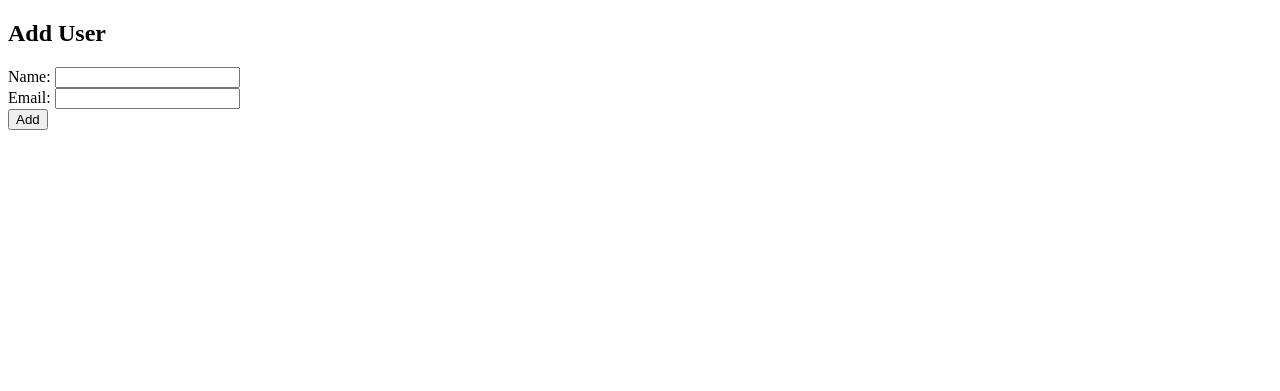
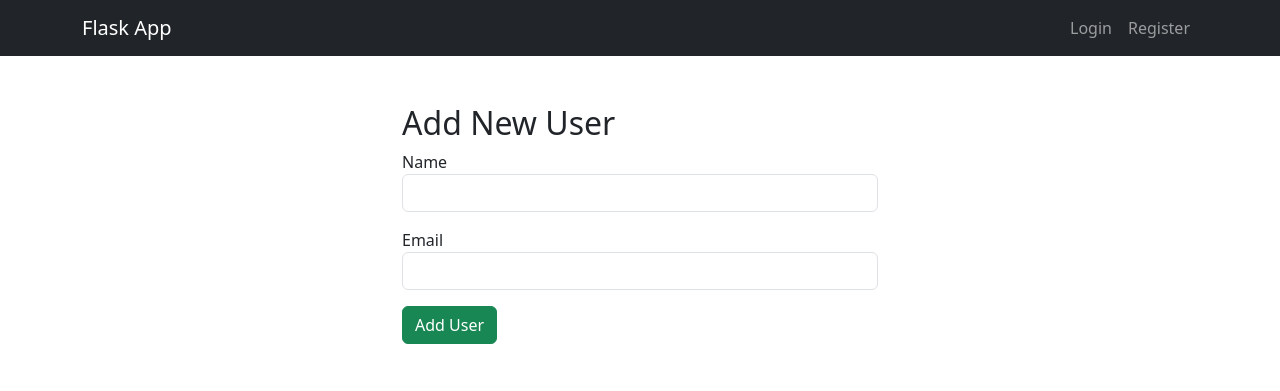
Before and after one commit to dhan2501/Simple-Flask-Project, a Flask app: page /add in a window 1280 px wide. Shown: the top 391 px of the page. Run offline with Flask 3, Linux system fonts and the light colour scheme.

Commit message:
authentication Login/ Registrations

```diff
--- a/app.py
+++ b/app.py
@@ -1,31 +1,46 @@
-from flask import Flask, render_template, request, redirect
+from flask import Flask, render_template, request, redirect, url_for, session
 from flask_sqlalchemy import SQLAlchemy
 from flask_admin import Admin
 from flask_admin.contrib.sqla import ModelView
+from werkzeug.security import generate_password_hash, check_password_hash
 
 app = Flask(__name__)
 
-# MySQL connection via SQLAlchemy
+# Database config
 app.config['SQLALCHEMY_DATABASE_URI'] = 'mysql+pymysql://root:@localhost/flaskdb'
 app.config['SQLALCHEMY_TRACK_MODIFICATIONS'] = False
-app.secret_key = 'supersecretkey'  # Required for Flask-Admin
+app.secret_key = 'supersecretkey'  # Needed for Flask sessions
 
 db = SQLAlchemy(app)
 
-# Model
+# User table (for demo content)
 class User(db.Model):
     __tablename__ = 'users'
     id = db.Column(db.Integer, primary_key=True)
     name = db.Column(db.String(100))
     email = db.Column(db.String(100))
 
-# Home page: List users
+# Admin table
+class AdminUser(db.Model):
+    __tablename__ = 'admins'
+    id = db.Column(db.Integer, primary_key=True)
+    username = db.Column(db.String(50), unique=True, nullable=False)
+    password_hash = db.Column(db.String(255), nullable=False)
+
+# Secure Flask-Admin view
+class SecureModelView(ModelView):
+    def is_accessible(self):
+        return session.get("admin_logged_in")
+    def inaccessible_callback(self, name, **kwargs):
+        return redirect(url_for("login"))
+
+# Home page
 @app.route("/")
 def home():
     users = User.query.all()
     return render_template("index.html", users=users)
 
-# Add user
+# Add user form
 @app.route("/add", methods=["GET", "POST"])
 def add():
     if request.method == "POST":
@@ -35,13 +50,57 @@ def add():
         new_user = User(name=name, email=email)
         db.session.add(new_user)
         db.session.commit()
-
         return redirect("/")
     return render_template("add_user.html")
 
+# Login page
+@app.route("/login", methods=["GET", "POST"])
+def login():
+    if request.method == "POST":
+        username = request.form["username"]
+        password = request.form["password"]
+
+        admin_user = AdminUser.query.filter_by(username=username).first()
+        if admin_user and check_password_hash(admin_user.password_hash, password):
+            session["admin_logged_in"] = True
+            return redirect("/admin")
+        else:
+            return render_template("login.html", error="Invalid credentials")
+
+    return render_template("login.html")
+
+# Register page
+@app.route("/register", methods=["GET", "POST"])
+def register():
+    if request.method == "POST":
+        username = request.form["username"]
+        password = request.form["password"]
+
+        # Check if username already exists
+        if AdminUser.query.filter_by(username=username).first():
+            return render_template("register.html", error="Username already exists")
+
+        # Hash password and save
+        hashed_password = generate_password_hash(password)
+        new_admin = AdminUser(username=username, password_hash=hashed_password)
+        db.session.add(new_admin)
+        db.session.commit()
+
+        return redirect(url_for("login"))
+
+    return render_template("register.html")
+
+# Logout route
+@app.route("/logout")
+def logout():
+    session.pop("admin_logged_in", None)
+    return redirect(url_for("login"))
+
 # Flask-Admin setup
-admin = Admin(app, name='Admin Panel', template_mode='bootstrap3')
-admin.add_view(ModelView(User, db.session))
+admin_panel = Admin(app, name="Admin Panel", template_mode="bootstrap3")
+admin_panel.add_view(SecureModelView(User, db.session))
 
 if __name__ == "__main__":
+    with app.app_context():
+        db.create_all()  # Create tables if not exist
     app.run(debug=True)
--- a/templates/add_user.html
+++ b/templates/add_user.html
@@ -1,14 +1,17 @@
-<!DOCTYPE html>
-<html>
-<head>
-    <title>Add User</title>
-</head>
-<body>
-    <h2>Add User</h2>
+{% extends "base.html" %}
+{% block content %}
+<div class="container py-5" style="max-width: 500px;">
+    <h2>Add New User</h2>
     <form method="POST">
-        Name: <input type="text" name="name"><br>
-        Email: <input type="email" name="email"><br>
-        <input type="submit" value="Add">
+        <div class="mb-3">
+            <label>Name</label>
+            <input type="text" name="name" class="form-control" required>
+        </div>
+        <div class="mb-3">
+            <label>Email</label>
+            <input type="email" name="email" class="form-control" required>
+        </div>
+        <button class="btn btn-success">Add User</button>
     </form>
-</body>
-</html>
+</div>
+{% endblock %}
--- /dev/null
+++ b/templates/base.html
@@ -0,0 +1,36 @@
+<!DOCTYPE html>
+<html>
+<head>
+    <title>{{ title if title else "Flask App" }}</title>
+    <meta charset="utf-8">
+    <meta name="viewport" content="width=device-width, initial-scale=1">
+    <link href="https://cdn.jsdelivr.net/npm/bootstrap@5.3.2/dist/css/bootstrap.min.css" rel="stylesheet">
+    <style>
+        .banner {
+            background: url('https://via.placeholder.com/1200x400') no-repeat center center;
+            background-size: cover;
+            height: 400px;
+            display: flex;
+            align-items: center;
+            justify-content: center;
+            color: white;
+            text-shadow: 2px 2px 5px black;
+        }
+    </style>
+</head>
+<body>
+    <nav class="navbar navbar-expand-lg navbar-dark bg-dark">
+        <div class="container">
+            <a class="navbar-brand" href="/">Flask App</a>
+            <div class="collapse navbar-collapse">
+                <ul class="navbar-nav ms-auto">
+                    <li class="nav-item"><a class="nav-link" href="/login">Login</a></li>
+                    <li class="nav-item"><a class="nav-link" href="/register">Register</a></li>
+                </ul>
+            </div>
+        </div>
+    </nav>
+    {% block content %}{% endblock %}
+    <script src="https://cdn.jsdelivr.net/npm/bootstrap@5.3.2/dist/js/bootstrap.bundle.min.js"></script>
+</body>
+</html>
```
Also changed, not shown: templates/index.html (+24 -17 lines), templates/login.html (added, +20 -0 lines), templates/register.html (added, +17 -0 lines).
